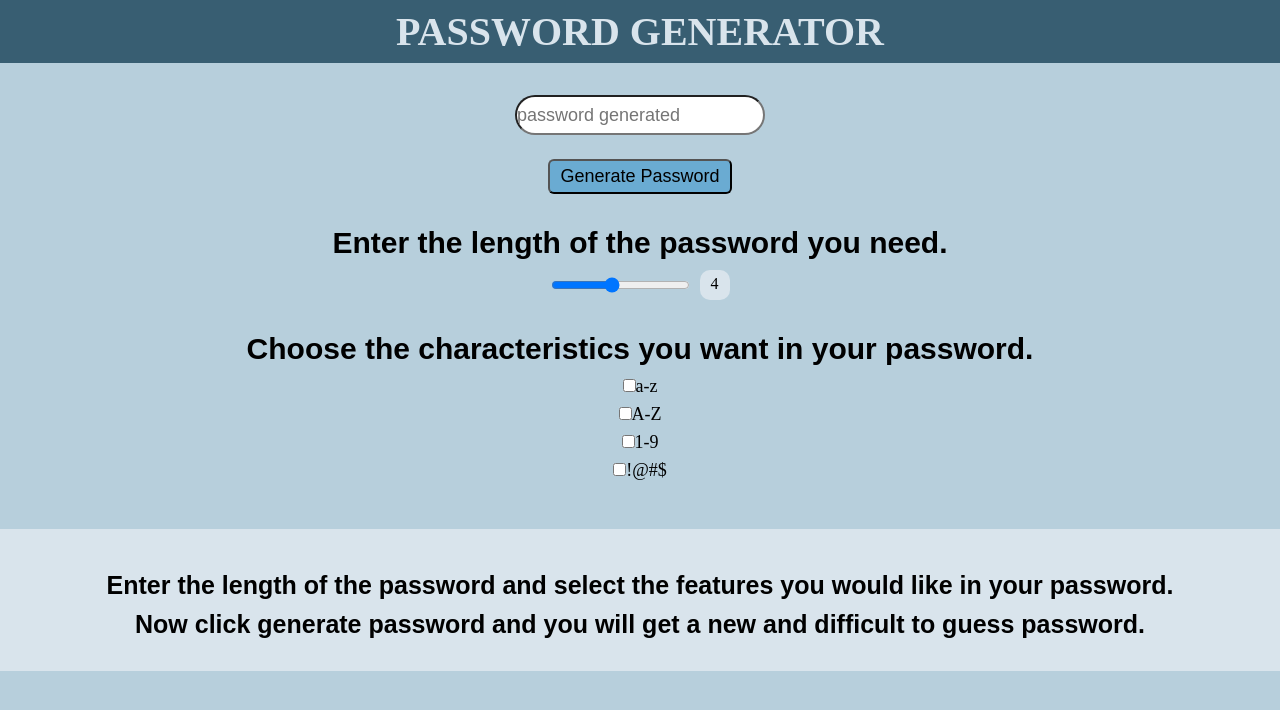
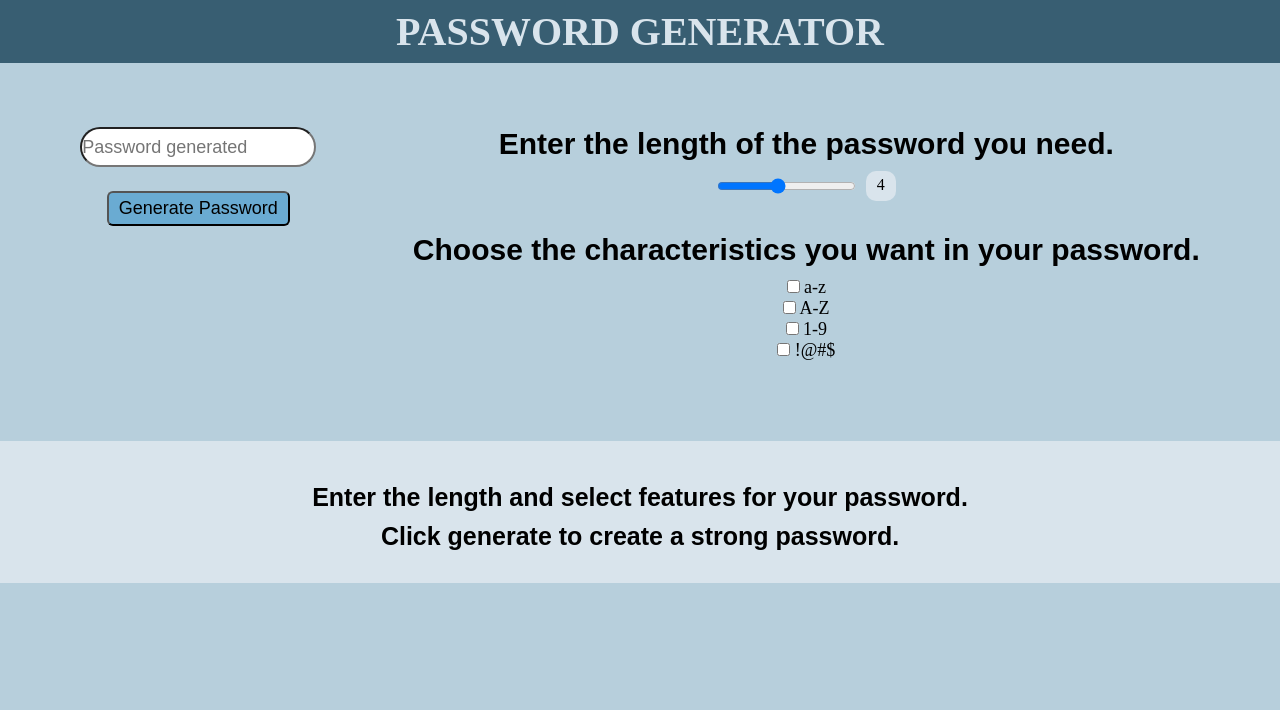
Before and after one commit to shubhika30/password-generator, a plain HTML site: page index.html in a window 1280 px wide. Drawn offline with Linux system fonts and the light colour scheme.

Commit message:
Update index.html

```diff
--- a/index.html
+++ b/index.html
@@ -3,55 +3,67 @@
 <head>
     <meta charset="UTF-8">
     <meta name="viewport" content="width=device-width, initial-scale=1.0">
-    <title>password generator</title>
+    <title>Password Generator</title>
     <link rel="stylesheet" href="style.css">
 </head>
 <body>
+
+    <!-- HEADER -->
     <div class="head">
         <h1>PASSWORD GENERATOR</h1>
     </div>
+
+    <!-- MAIN -->
+    <div class="main">
+
+        <!-- LEFT -->
+        <div class="left">
             <div class="out">
-        <input class = "out-box" type="text" placeholder="password generated" readonly>
+                <input class="out-box" type="text" placeholder="Password generated" readonly>
             </div>
+
             <div class="gen-button">
-        <button class = "gen-but">Generate Password</button>
+                <button class="gen-but">Generate Password</button>
             </div>
+        </div>
+
+        <!-- RIGHT -->
+        <div class="right">
+
             <div class="length">
-        <h4 class ="length-head">Enter the length of the password you need.</h4>
+                <h4 class="length-head">Enter the length of the password you need.</h4>
             </div>
+
             <div class="inp">
                 <input class="input-len" type="range" min="1" max="8" value="4">
                 <span>4</span>
             </div>
-    <!--now we will add a checkbox for different features that we will be providing to the password-->
+
             <div class="choose">
                 <h4>Choose the characteristics you want in your password.</h4>
             </div>
+
             <form class="options" id="myform">
-    <label for = "id1">
-        <input type="checkbox" name="option" value="a-z" id="id1">a-z
-    </label><br>
+                <label><input type="checkbox" value="a-z"> a-z</label><br>
+                <label><input type="checkbox" value="A-Z"> A-Z</label><br>
+                <label><input type="checkbox" value="1-9"> 1-9</label><br>
+                <label><input type="checkbox" value="!@#$"> !@#$</label>
+            </form>
 
-    <label for = "id2">
-        <input type="checkbox"  name="option" value="A-Z" id="id2">A-Z
-    </label><br>
+        </div>
 
-    <label for = "id3">
-        <input type="checkbox"  name="option" value="1-9" id="id3">1-9
-    </label><br>
+    </div>
 
-    <label for = "id4">
-        <input type="checkbox"  name="option" value="!@#$" id="id4">!@#$
-    </label><br>
-    </form>
+    <!-- FOOTER -->
     <div class="end">
-        <h3 class ="instruction">
-            Enter the length of the password and select the features you would like in your password.
+        <h3 class="instruction">
+            Enter the length and select features for your password.
         </h3>
         <h3 class="instruction2">
-            Now click generate password and you will get a new and difficult to guess password.
+            Click generate to create a strong password.
         </h3>
     </div>
+
     <script src="app.js"></script>
 </body>
 </html>
```
Lines whose indentation alone changed are shown as unchanged.
